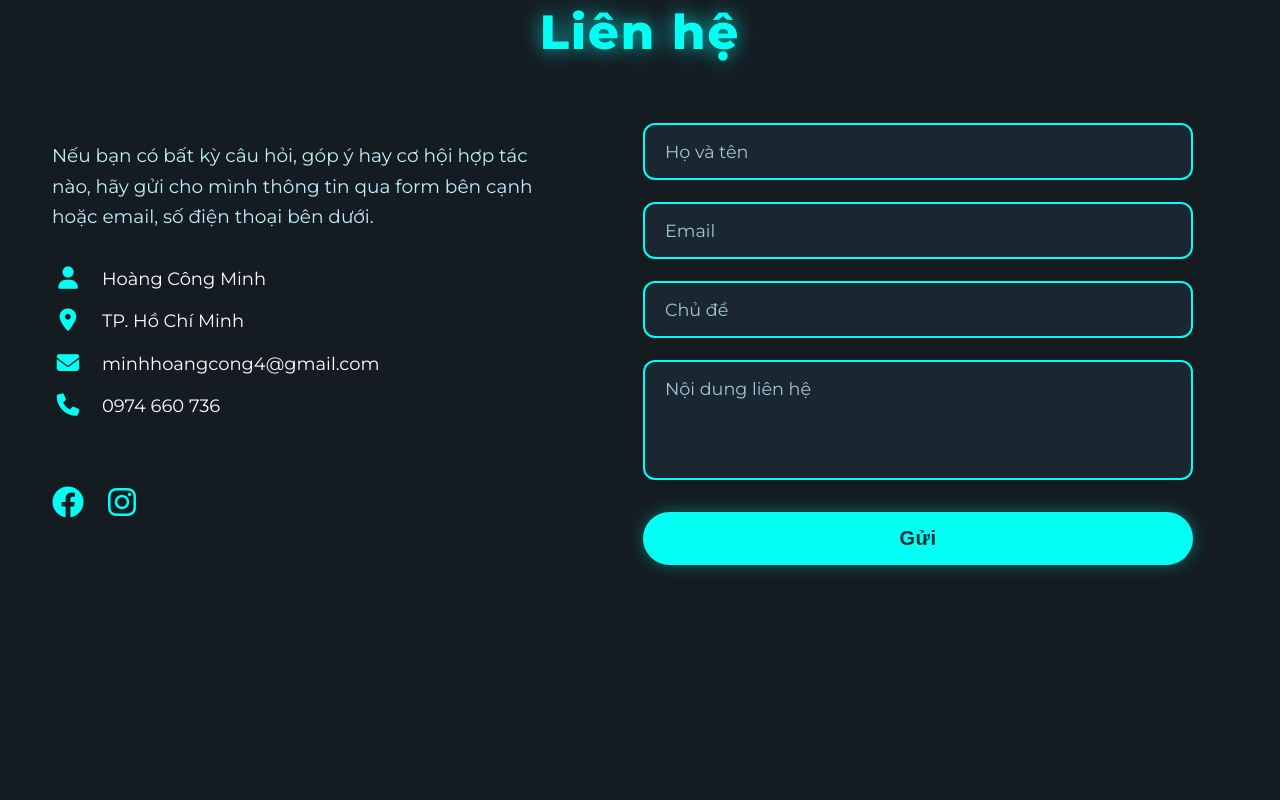
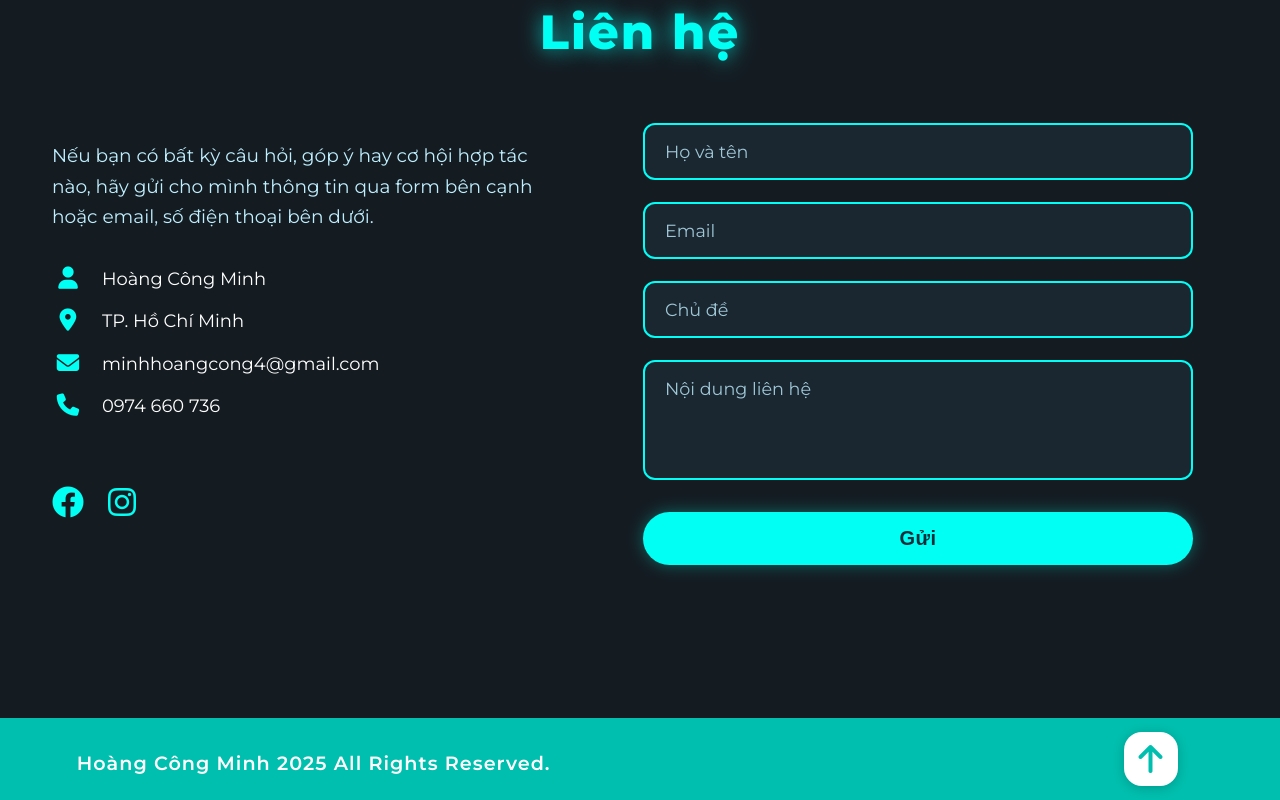
Before and after one commit to minhhoang0112/Portfolio, a plain HTML site: page index.html in a window 1280 px wide. Shown: the part 5209-6009 px from the top of the page. Before the commit the page ends 5927 px from the top, so only its background shows below. Drawn offline with Linux system fonts and the light colour scheme; animation ran at ten frames a second.

Commit message:
thêm footer

```diff
--- a/css/style.css
+++ b/css/style.css
@@ -1324,3 +1324,75 @@ html {
     border-radius: 16px;
   }
 }
+/* Footer  */
+.footer {
+  background: #00bfae;
+  color: #fff;
+  text-align: center;
+  padding: 25px 0 17px 0;
+  font-size: 1.2rem;
+  font-weight: 600;
+  letter-spacing: 1px;
+  flex-shrink: 0;
+  z-index: 2;
+  position: relative;
+}
+
+.footer-content {
+  width: 100%;
+  text-align: left;
+  font-family: "Montserrat", Arial, sans-serif;
+  display: flex;
+  align-items: center;
+  justify-content: flex-start;
+  min-height: 40px;
+  position: relative;
+  padding-left: 6vw;
+}
+
+/* Nút scroll to top ở footer */
+.footer-to-top {
+  position: absolute;
+  right: 8vw;
+  top: 50%;
+  transform: translateY(-50%);
+  background: #fff;
+  color: #00bfae;
+  border: none;
+  border-radius: 18px;
+  width: 54px;
+  height: 54px;
+  display: flex;
+  align-items: center;
+  justify-content: center;
+  box-shadow: 0 2px 12px #0003;
+  font-size: 2rem;
+  cursor: pointer;
+  transition: background 0.22s, color 0.22s, box-shadow 0.22s, transform 0.15s;
+  outline: none;
+  z-index: 12;
+}
+.footer-to-top:hover {
+  background: #01fff4;
+  color: #093d45;
+  box-shadow: 0 6px 28px #00fff430;
+  transform: translateY(-50%) scale(1.08);
+}
+.footer-to-top i {
+  font-size: 2rem;
+  pointer-events: none;
+}
+
+/* Responsive cho mobile */
+@media (max-width: 700px) {
+  .footer-content {
+    font-size: 1.04rem;
+    min-height: 28px;
+  }
+  .footer-to-top {
+    width: 40px;
+    height: 40px;
+    font-size: 1.25rem;
+    right: 4vw;
+  }
+}
--- a/index.html
+++ b/index.html
@@ -964,6 +964,14 @@
     <a class="fab" href="#" onclick="scrollToTop()">
       <i class="fa-solid fa-arrow-up"></i>
     </a>
+    <footer class="footer">
+      <div class="footer-content">
+        Hoàng Công Minh 2025 All Rights Reserved.
+      </div>
+      <button id="toTopBtn" class="footer-to-top" title="Lên đầu trang">
+        <i class="fa-solid fa-arrow-up"></i>
+      </button>
+    </footer>
     <script src="js/script.js"></script>
     <canvas id="starfield"></canvas>
   </body>
--- a/js/script.js
+++ b/js/script.js
@@ -315,3 +315,6 @@ window.addEventListener("DOMContentLoaded", function () {
   }
   drawStars();
 });
+document.getElementById("toTopBtn").onclick = function () {
+  window.scrollTo({ top: 0, behavior: "smooth" });
+};
```
